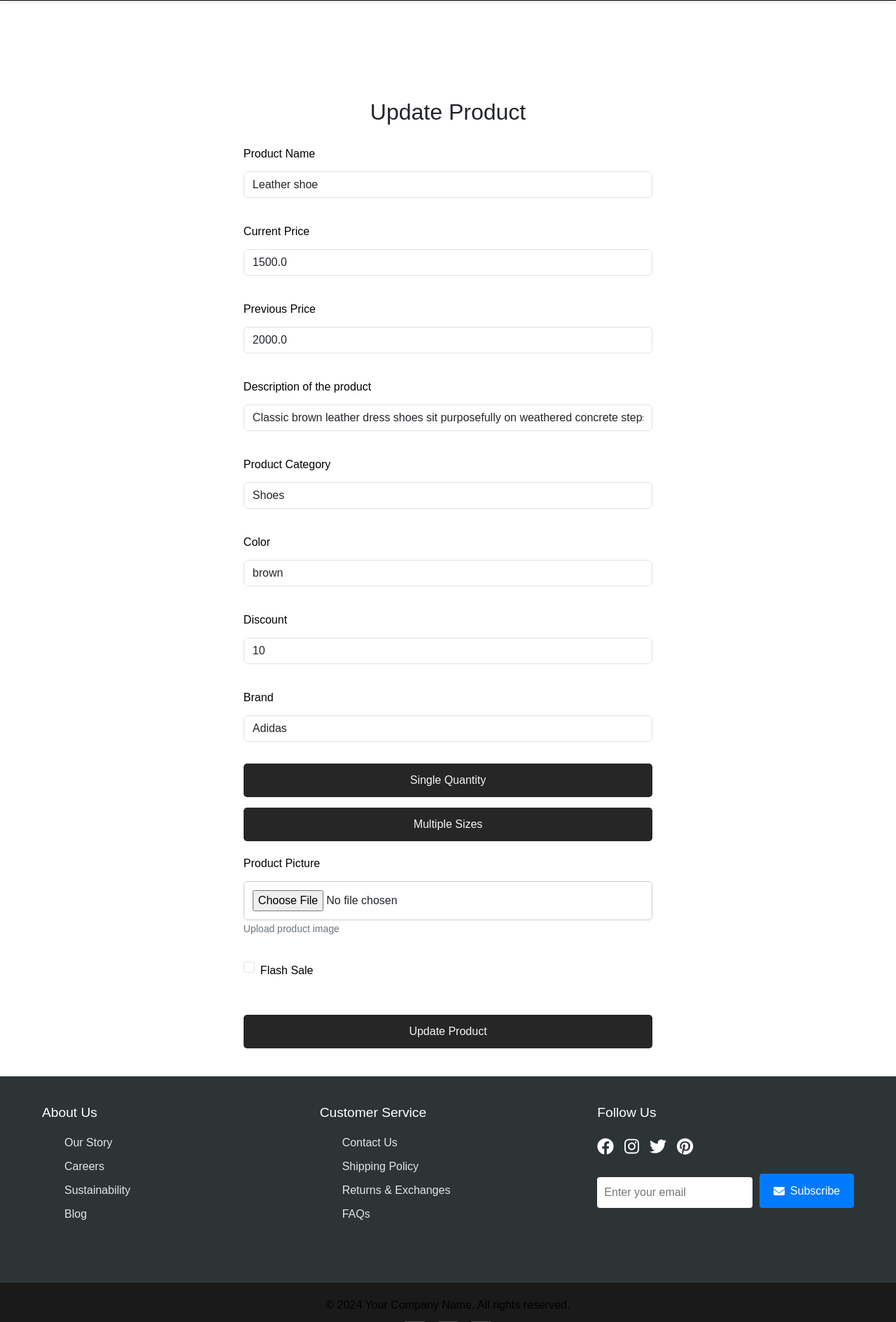
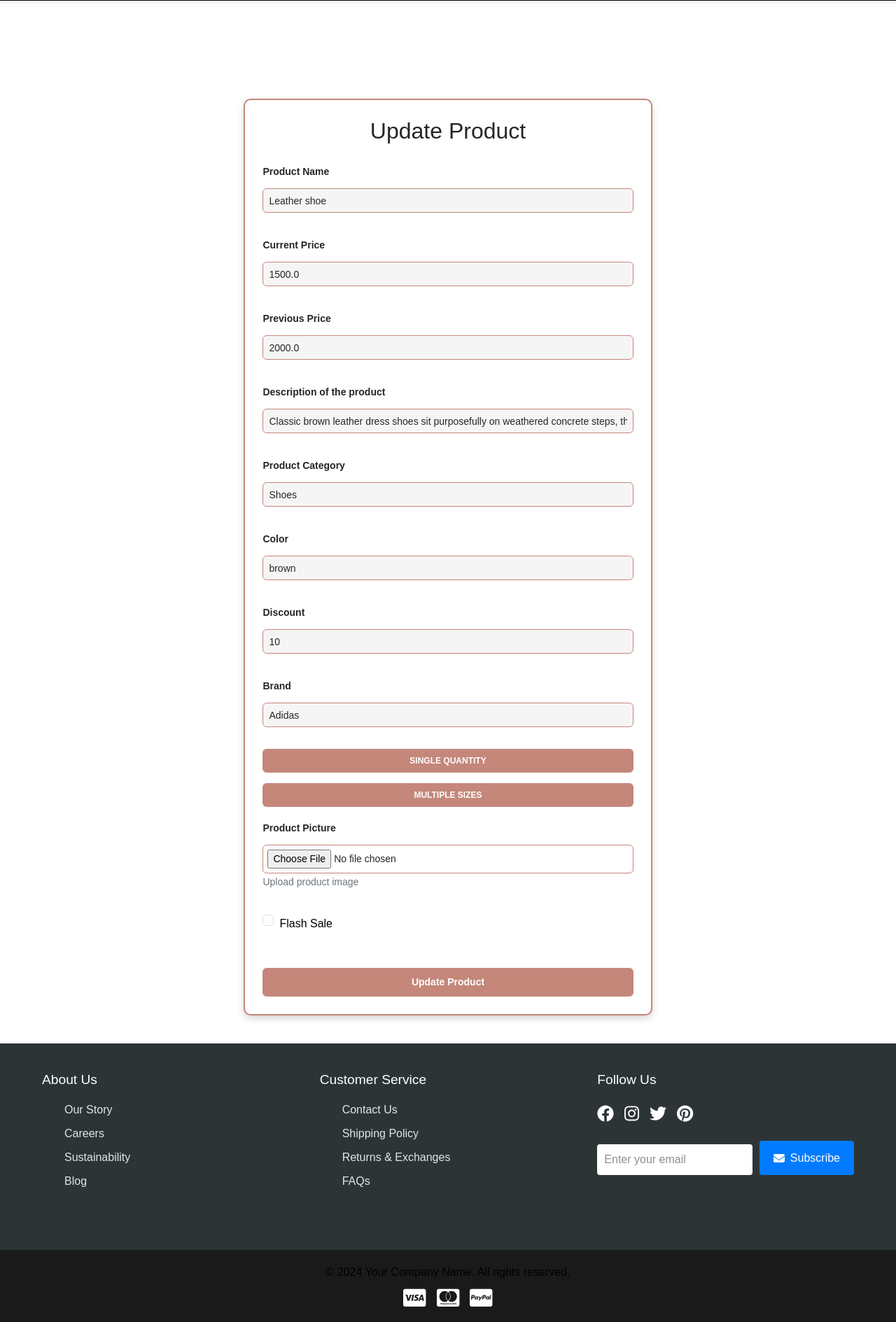
Before and after one commit to Vishnuvardhangupthajavvaji/Fashion-Finds, a Flask app: page /admin/update-item/1 in a window 1280 px wide. Shown: the part 124-2013 px from the top of the page at 70% size. Run offline with Flask 3, Linux system fonts and the light colour scheme; some libraries are stand-ins or nearby versions.

Commit message:
small fixes

```diff
--- a/app/templates/update_item.html
+++ b/app/templates/update_item.html
@@ -129,4 +129,151 @@
     </div>
 </div>
 
+
+<style>
+
+    body {
+        font-family: Arial, sans-serif;
+        color: #262626; /* Dark text */
+        /* margin-top : 90px;
+        margin-bottom: 90px; */
+    }
+
+
+    body::-webkit-scrollbar {
+        display: none; /* For Chrome, Safari, and Edge */
+    }
+    .form-container {
+        max-width: 600px;
+        background: white;
+        padding: 25px;
+        border-radius: 10px;
+        box-shadow: 0px 4px 10px rgba(38, 38, 38, 0.2);
+
+        margin: auto;
+
+        /* margin-left: 30%; */
+        border: 2px solid #C4877A; /* Warm brown border */
+    }
+
+    .form-label {
+        font-weight: bold;
+        font-size: 14px;
+        color: #262626; /* Dark grey */
+    }
+
+    .form-control {
+        border-radius: 6px;
+        padding: 8px;
+        font-size: 14px;
+        border: 1px solid #C4877A;
+        background-color: #F5F5F5;
+        color: #262626;
+    }
+
+    .form-control:focus {
+        border-color: #C4877A;
+        box-shadow: 0px 0px 5px rgba(196, 135, 122, 0.5);
+    }
+
+    .btn-primary {
+        background-color: #C4877A; /* Warm brown */
+        border: none;
+        transition: 0.3s;
+        width: 100%;
+        padding: 10px;
+        font-size: 14px;
+        border-radius: 6px;
+        color: white;
+        font-weight: bold;
+    }
+
+    .btn-primary:hover {
+        background-color: #a86e62; /* Slightly darker brown */
+    }
+
+    .btn-sizes {
+        padding: 8px 12px;
+        border: none;
+        border-radius: 6px;
+        align-items: center;
+
+        font-size: 12px;
+        cursor: pointer;
+        transition: 0.3s;
+        text-transform: uppercase;
+        font-weight: bold;
+        background-color: #C4877A;
+        color: white;
+    }
+
+    .form-check-input:checked {
+        background-color: #C4877A;
+        border-color: #C4877A;
+    }
+
+    .file-input {
+        border: 1px solid #C4877A;
+        padding: 6px;
+        border-radius: 6px;
+        background-color: white;
+        width: 100%;
+        font-size: 14px;
+        color: #262626;
+    }
+
+    ::placeholder {
+        color: #8e8e8e; /* Subtle grey placeholder text */
+    }
+
+
+
+
+
+
+
+
+    /* Updated styles for dynamic size-quantity fields */
+
+    .size-quantity-group {
+        display: flex;
+        gap: 10px;
+        margin-bottom: 10px;
+        align-items: center;
+    }
+
+    .size-quantity-group .form-control {
+        flex: 1;
+        padding: 8px;
+        border-radius: 5px;
+        border: 1px solid #C4877A;
+        background-color: #F5F5F5;
+        color: #262626;
+    }
+
+    /* Ensures dynamically added fields maintain spacing */
+    #sizeQuantityContainer .size-quantity-group {
+        margin-top: 5px;
+    }
+
+    /* Style for the ADD button */
+    .btn-secondary {
+        background-color: #6c757d;
+        border: none;
+        padding: 8px 12px;
+        font-size: 14px;
+        border-radius: 6px;
+        color: white;
+        cursor: pointer;
+        transition: 0.3s;
+    }
+
+    .btn-secondary:hover {
+        background-color: #5a6268;
+    }
+
+
+    </style>
+
+
 {% endblock %}
```
Also changed, not shown: app/delivery.py (+9 -6 lines), app/templates/add_products.html (+146 -0 lines), app/templates/view_products.html (+4 -5 lines), tests/test_update_cart_quantity.py (+67 -67 lines), app/app/media/240524_ramraj0172.webp (added), app/app/media/Apple_Watch_Ultra_2.jpeg (deleted), app/app/media/Chandrakala_Banarasi_Saree.jpg (added), app/app/media/Workwear_Carpenter_Jean.jpg (added), app/app/media/rtedg_400.webp (added), app/app/media/shoes5.jpg (added), instance/users.db.
